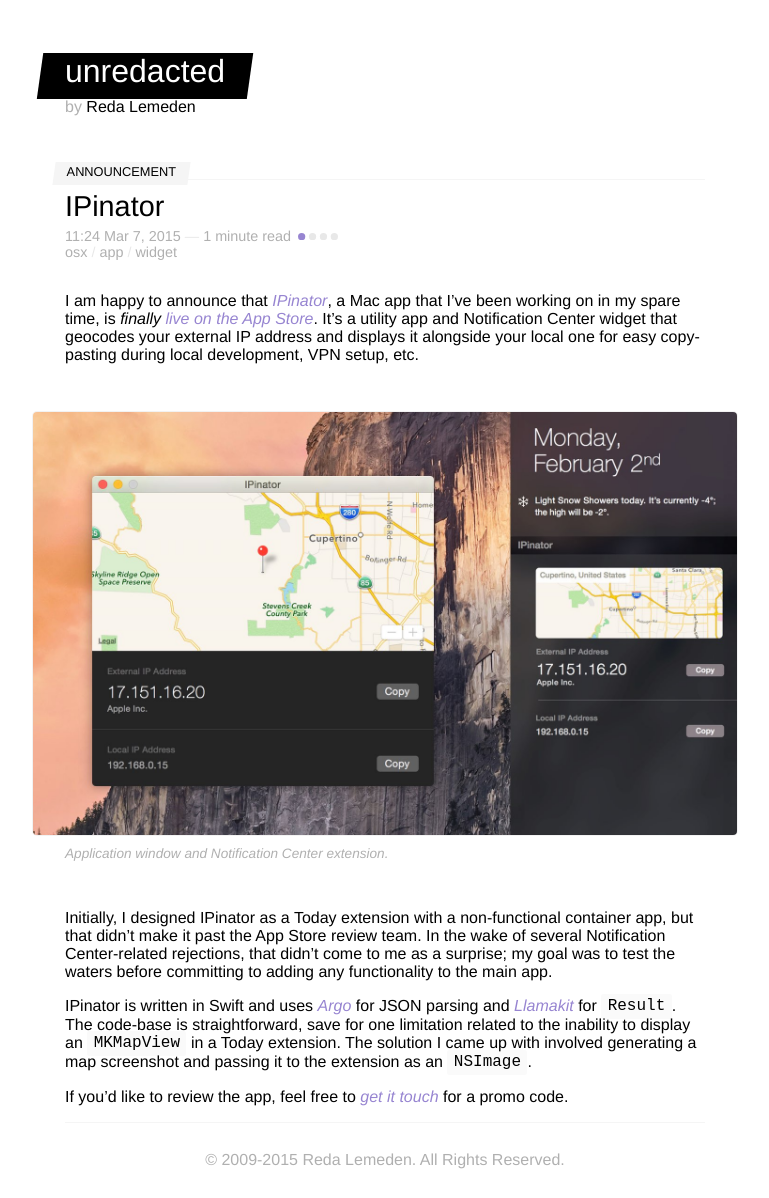
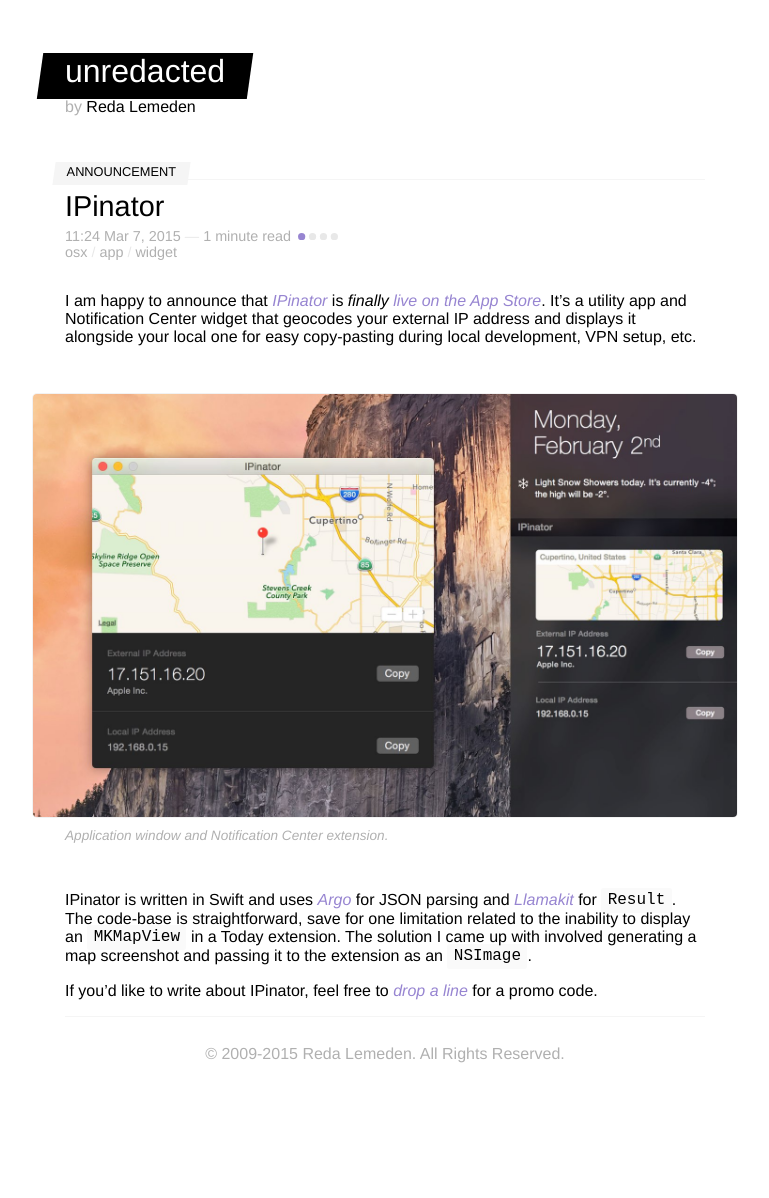
Before and after one commit to kaishin/unredacted, a Jekyll site: the page built from _posts/2015-03-07-ipinator.md, in a window 1280 px wide. Shown: the whole page, without its empty margins (255-1024 px from the left). Built offline with Jekyll 4.4.1, drawn with Linux system fonts in a browser that asks for light colours; comment, search, counter and statistics services are not loaded; after the commit the page ends 1092 px from its top, so only the background shows below that.

Commit message:
Remove paragraph about history of the app

```diff
--- a/_posts/2015-03-07-ipinator.md
+++ b/_posts/2015-03-07-ipinator.md
@@ -8,15 +8,13 @@
   - widget
 ---
 
-I am happy to announce that [IPinator], a Mac app that I've been working on in my spare time, is *finally* [live on the App Store][appstore]. It's a utility app and Notification Center widget that geocodes your external IP address and displays it alongside your local one for easy copy-pasting during local development, VPN setup, etc.
+I am happy to announce that [IPinator] is *finally* [live on the App Store][appstore]. It's a utility app and Notification Center widget that geocodes your external IP address and displays it alongside your local one for easy copy-pasting during local development, VPN setup, etc.
 
 {% include figure.html file="ipinator-screenshot.jpg" alt="IPinator screenshot" caption="Application window and Notification Center extension." %}
 
-Initially, I designed IPinator as a Today extension with a non-functional container app, but that didn't make it past the App Store review team. In the wake of several Notification Center-related rejections, that didn't come to me as a surprise; my goal was to test the waters before committing to adding any functionality to the main app.
-
 IPinator is written in Swift and uses [Argo] for JSON parsing and [Llamakit] for `Result`. The code-base is straightforward, save for one limitation related to the inability to display an `MKMapView` in a Today extension. The solution I came up with involved generating a map screenshot and passing it to the extension as an `NSImage`.
 
-If you'd like to review the app, feel free to [get it touch][contact] for a promo code.
+If you'd like to write about IPinator, feel free to [drop a line][contact] for a promo code.
 
 [ipinator]: http://ipinator.kaishin.co
 [appstore]: https://itunes.apple.com/us/app/ipinator/id959111981
```
